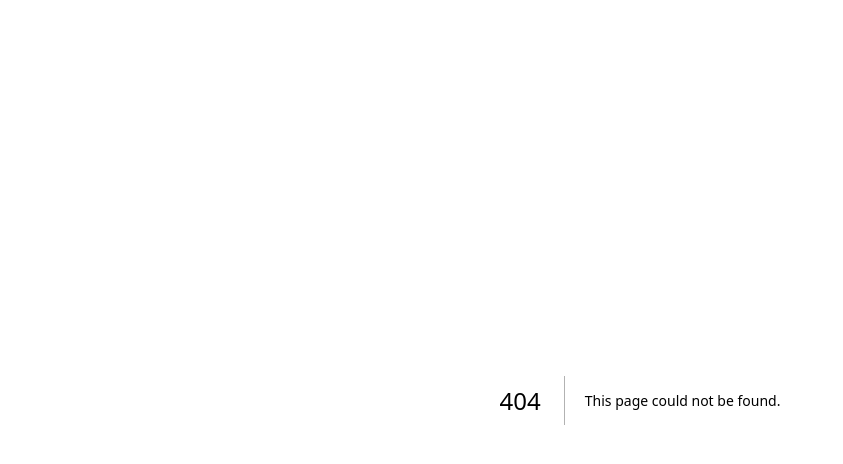
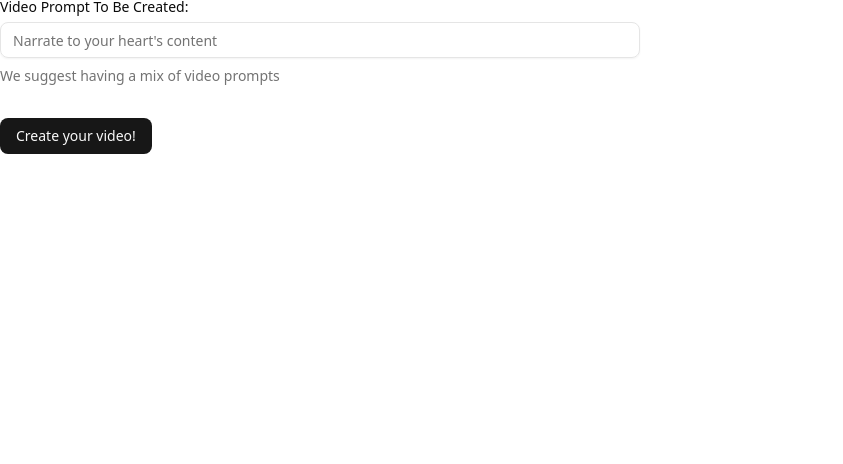
Before and after one commit to kdotcui/brainrot-creator, a Next.js app in the folder frontend/: page /dashboard in a window 1280 px wide. Before the commit this address had no page. Shown: the top 464 px of the page, without its empty margins (0-843 px from the left). Built offline with nearby package versions, Linux system fonts and the light colour scheme.

Commit message:
added a dashboard page

```diff
--- /dev/null
+++ b/frontend/app/dashboard/page.tsx
@@ -0,0 +1,12 @@
+import { SubmissionForm } from "@/components/submission-form";
+
+export default function Home() {
+  return (
+    <div className="flex h-screen">
+      <div className="w-1/2">
+        <SubmissionForm />
+      </div>
+      <div className="w-1/2"></div>
+    </div>
+  );
+}
```
